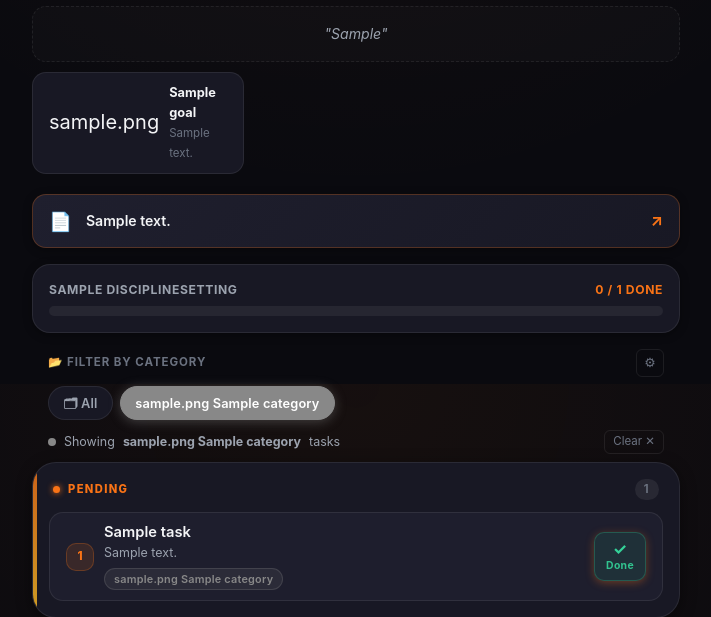
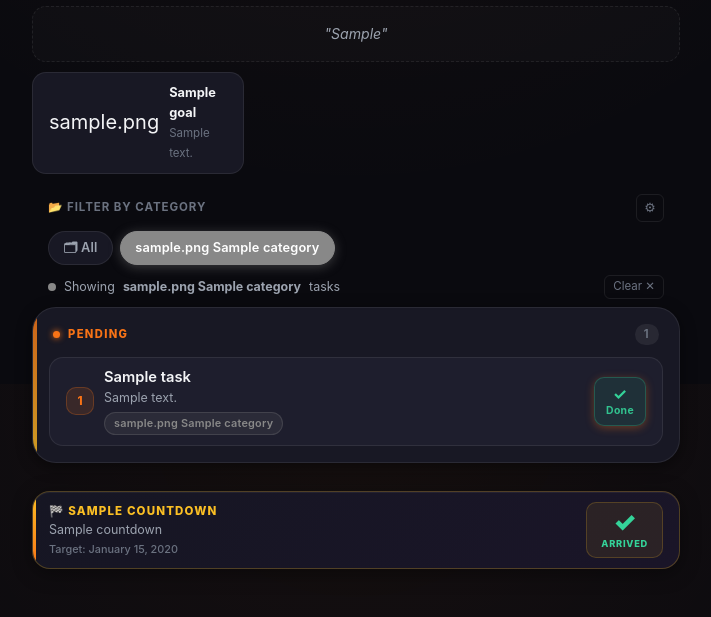
Before and after one commit to harunalrashid01/discipline-tracker, a Django app: page / in a window 1280 px wide. Shown: the part 416-1033 px from the top of the page, without its empty margins (284-995 px from the left). Run offline with Django 5.2, Linux system fonts and the light colour scheme; tables that the repository leaves empty hold one stand-in row (values such as "Sample post").

Commit message:
feat: remove doc/progress sections, auto-order on add task by category
- Removed 'Open Important Notes' resource section from home.html
- Removed 'Today Progress' progress bar section from home.html
- Add task: order field auto-fills as last task order in selected category + 1
- Changing category dropdown updates order field dynamically via JS

```diff
--- a/tasks/views.py
+++ b/tasks/views.py
@@ -402,24 +402,45 @@ def manage_tasks(request):
 def add_task(request):
     """
     Add a new task via a form.
-    Pre-fills category from session if one is selected.
+    Pre-fills category from DB active_category and auto-sets order = last order in that category + 1.
     """
+    site_settings = DisciplineSettings.get_settings()
+
     if request.method == "POST":
         form = TaskForm(request.POST)
         if form.is_valid():
             task = form.save()
-            # Persist selected category to session
-            if task.category_id:
-                request.session["selected_category_id"] = task.category_id
             return redirect("manage_tasks")
     else:
         form = TaskForm()
-        # Pre-fill category from session
-        selected_category_id = request.session.get("selected_category_id")
-        if selected_category_id:
-            form.initial["category"] = selected_category_id
+        # Pre-fill category from DB active category
+        active_cat = site_settings.active_category
+        if active_cat:
+            form.initial["category"] = active_cat.pk
+            # Auto-set order = last task order in this category + 1
+            last = Task.objects.filter(category=active_cat).order_by("-order").first()
+            form.initial["order"] = (last.order + 1) if last else 1
+        else:
+            # No category selected — just use global max order + 1
+            last = Task.objects.order_by("-order").first()
+            form.initial["order"] = (last.order + 1) if last else 1
 
-    return render(request, "task_form.html", {"form": form, "action": "Add"})
+    # Build category → next_order mapping for JS dynamic update
+    all_categories = Category.objects.filter(is_active=True)
+    cat_next_orders = {}
+    for cat in all_categories:
+        last = Task.objects.filter(category=cat).order_by("-order").first()
+        cat_next_orders[cat.pk] = (last.order + 1) if last else 1
+    # Also compute "no category" next order
+    global_last = Task.objects.filter(category__isnull=True).order_by("-order").first()
+    cat_next_orders["none"] = (global_last.order + 1) if global_last else 1
+
+    import json
+    return render(request, "task_form.html", {
+        "form": form,
+        "action": "Add",
+        "cat_next_orders_json": json.dumps(cat_next_orders),
+    })
 
 
 @login_required
--- a/templates/home.html
+++ b/templates/home.html
@@ -74,35 +74,6 @@
 {% endif %}
 
 
-<!-- ══════════════════════════════════════════════════════════
-     RESOURCE / DOC LINK
-══════════════════════════════════════════════════════════ -->
-{% if site_settings.doc_url %}
-<section class="resource-section" aria-label="Document Link">
-  <a href="{{ site_settings.doc_url }}" target="_blank" rel="noopener noreferrer" class="btn-resource-doc">
-    <span class="resource-doc-icon">📄</span>
-    <span class="resource-doc-text">{{ site_settings.doc_button_text|default:"Open Important Notes / Guide" }}</span>
-    <span class="resource-doc-arrow">↗</span>
-  </a>
-</section>
-{% endif %}
-
-
-<!-- ══════════════════════════════════════════════════════════
-     PROGRESS BAR
-══════════════════════════════════════════════════════════ -->
-<section class="progress-section" aria-label="Today's progress">
-  <div class="progress-header">
-    <span class="progress-label">{{ site_settings.progress_label }}</span>
-    <span class="progress-count" id="progress-count">{{ done_count }} / {{ total }} done</span>
-  </div>
-  <div class="progress-bar-track" role="progressbar" aria-valuenow="{{ progress_pct }}" aria-valuemin="0" aria-valuemax="100">
-    <div class="progress-bar-fill" id="progress-bar-fill" style="width: {{ progress_pct }}%;"></div>
-  </div>
-  {% if streak > 0 %}
-  <div class="streak-badge">🔥 {{ streak }} {{ site_settings.streak_label }}</div>
-  {% endif %}
-</section>
 
 
 <!-- ══════════════════════════════════════════════════════════
```
Also changed, not shown: templates/task_form.html (+28 -5 lines).
